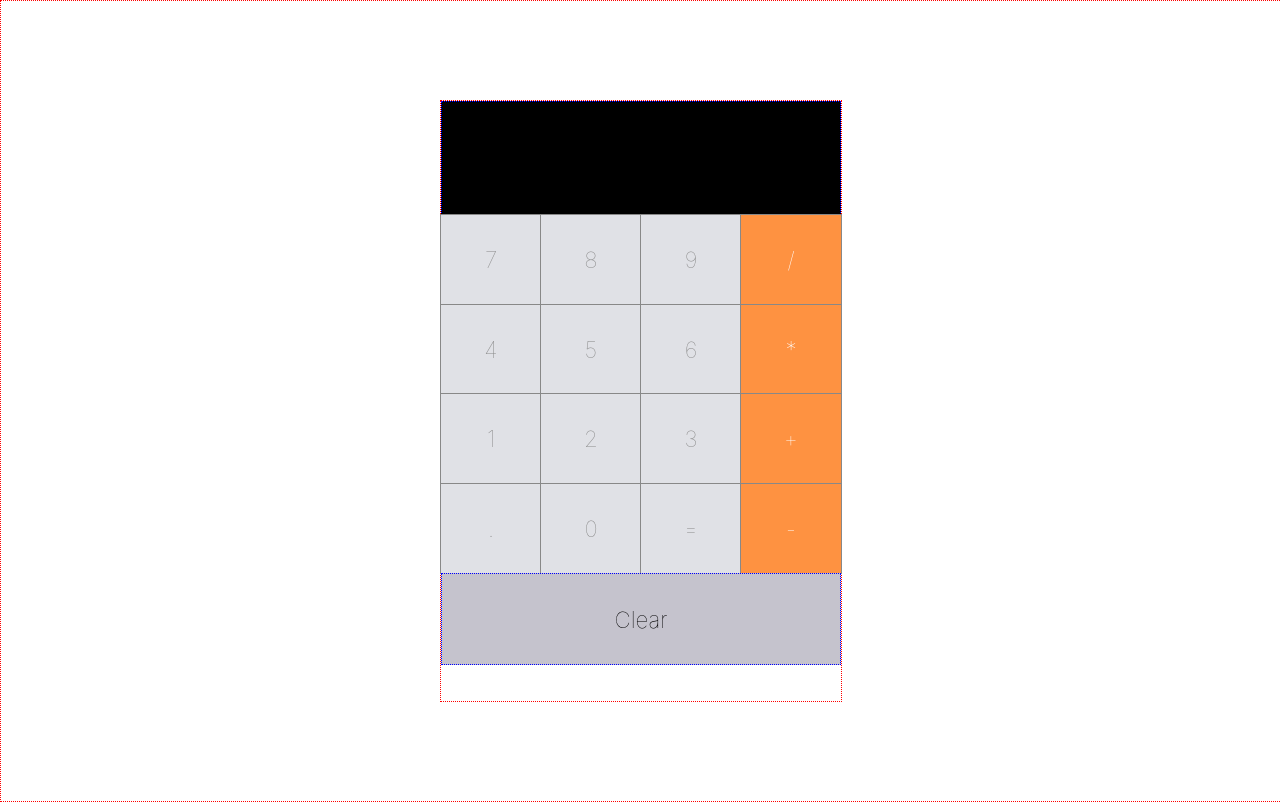
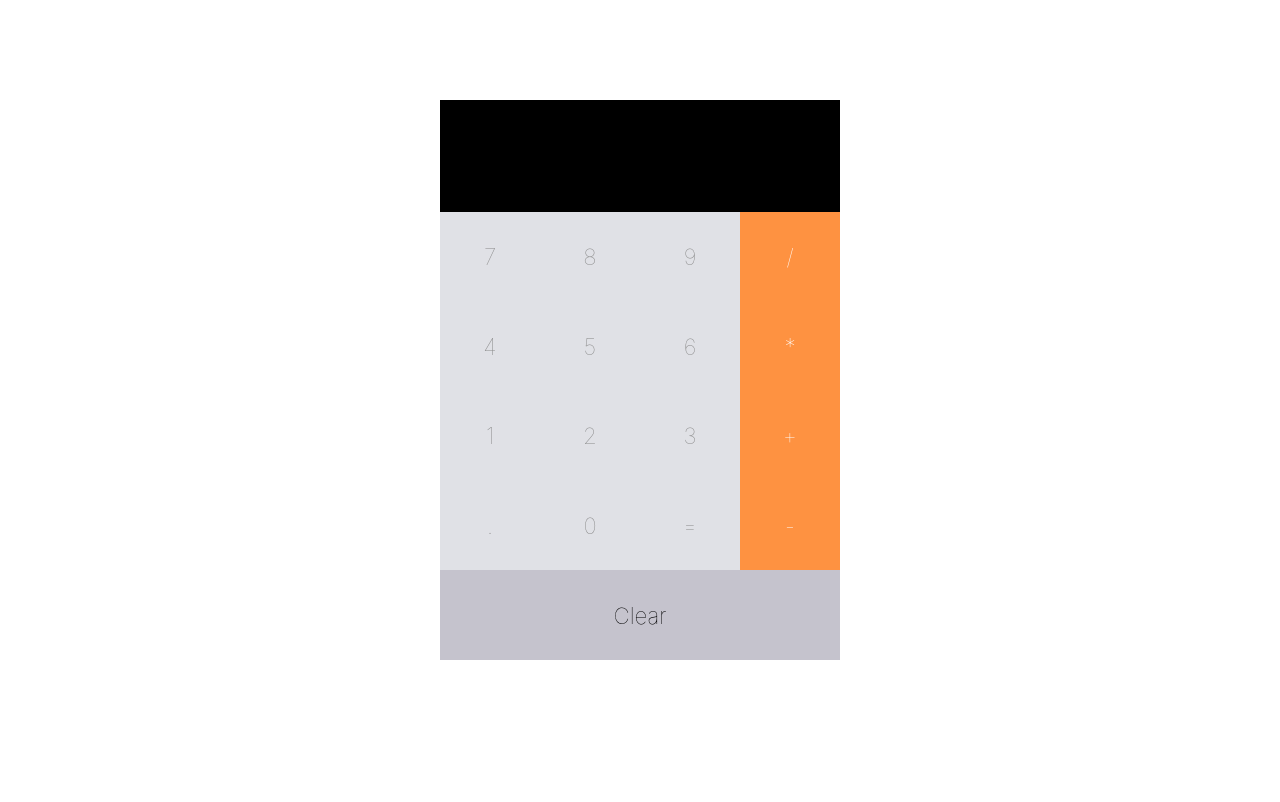
Before and after one commit to wisdom161/react-calculator, a React (Create React App) app: page / in a window 1280 px wide. Built offline with nearby package versions, Linux system fonts and the light colour scheme.

Commit message:
fixed logic

```diff
--- a/src/App.js
+++ b/src/App.js
@@ -15,11 +15,19 @@ class App extends Component {
   }
   // don't need to bind when you write as arrow function
   addToInput = val => {
-    this.setState({ input: this.state.input + val });
+    if (isNaN(val) && isNaN(this.state.input[this.state.input.length-1])){
+      this.setState({input: this.state.input});
+      } else {
+      this.setState({input: this.state.input + val});
+      };
   };
 
   handleEqual = () => {
-    this.setState({ input: evaluate(this.state.input) });
+    if (isNaN(this.state.input[this.state.input.length-1])) {
+      this.setState({ input: this.state.input });
+      } else {
+      this.setState({ input: evaluate(this.state.input) });
+      };
   }
 
   handleClear = () => {
--- a/src/styles/App.css
+++ b/src/styles/App.css
@@ -4,11 +4,9 @@
   align-items: center;
   height: 100vh;
   width: 100%;
-  border: 1px dotted red;
 }
 
 .calc-wrapper {
-  border: 1px dotted red;
   width: 400px;
   height: 600px;
 }
--- a/src/styles/Button.css
+++ b/src/styles/Button.css
@@ -8,7 +8,6 @@
   background-color: #e0e1e6;
   color: #888888;
   flex: 1;
-  outline: 1px solid #888888;
 }
 
 .operator {
--- a/src/styles/ClearButton.css
+++ b/src/styles/ClearButton.css
@@ -8,5 +8,4 @@
   background-color: #c5c3cd;
   color: #000000;
   flex: 1;
-  border: 1px dotted blue;
 }
--- a/src/styles/Input.css
+++ b/src/styles/Input.css
@@ -8,5 +8,4 @@
   background-color: #000000;
   color: #ffffff;
   padding: 0.5em;
-  border: 1px dotted blue;
 }
```
